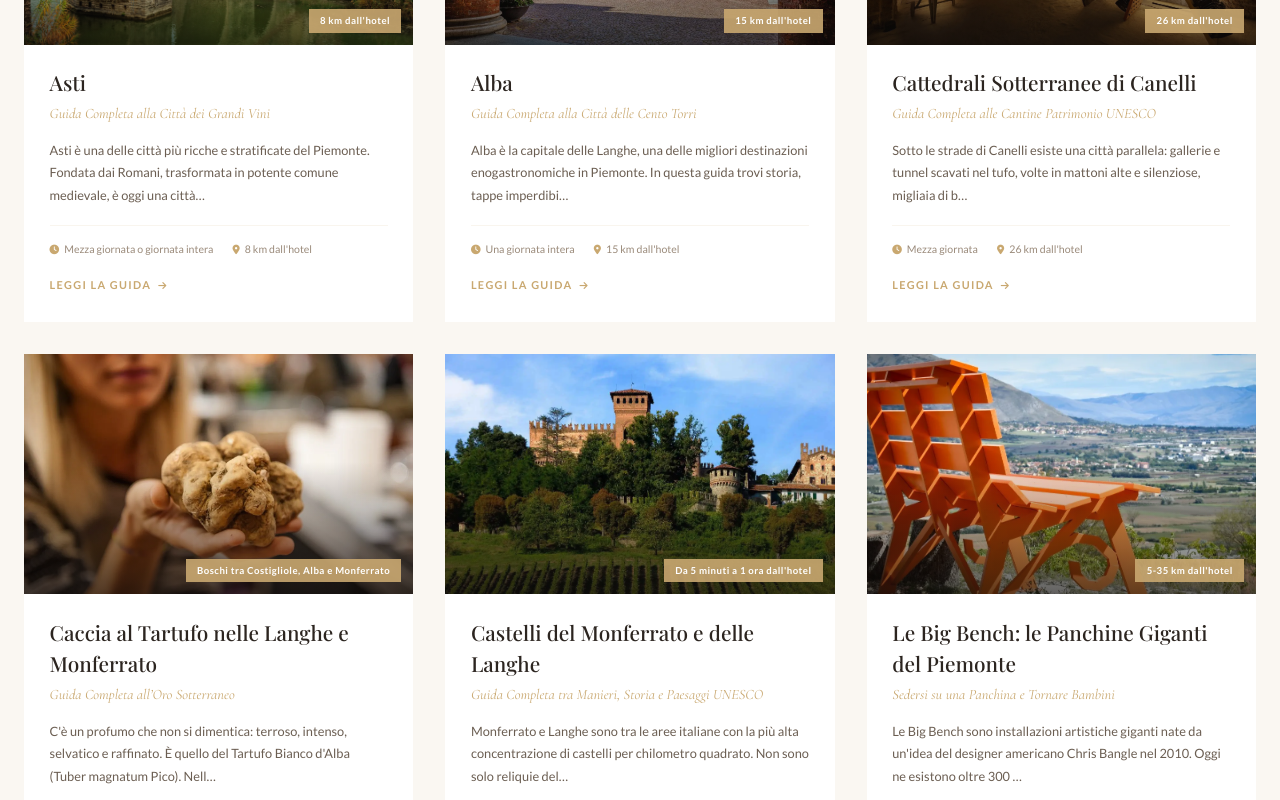
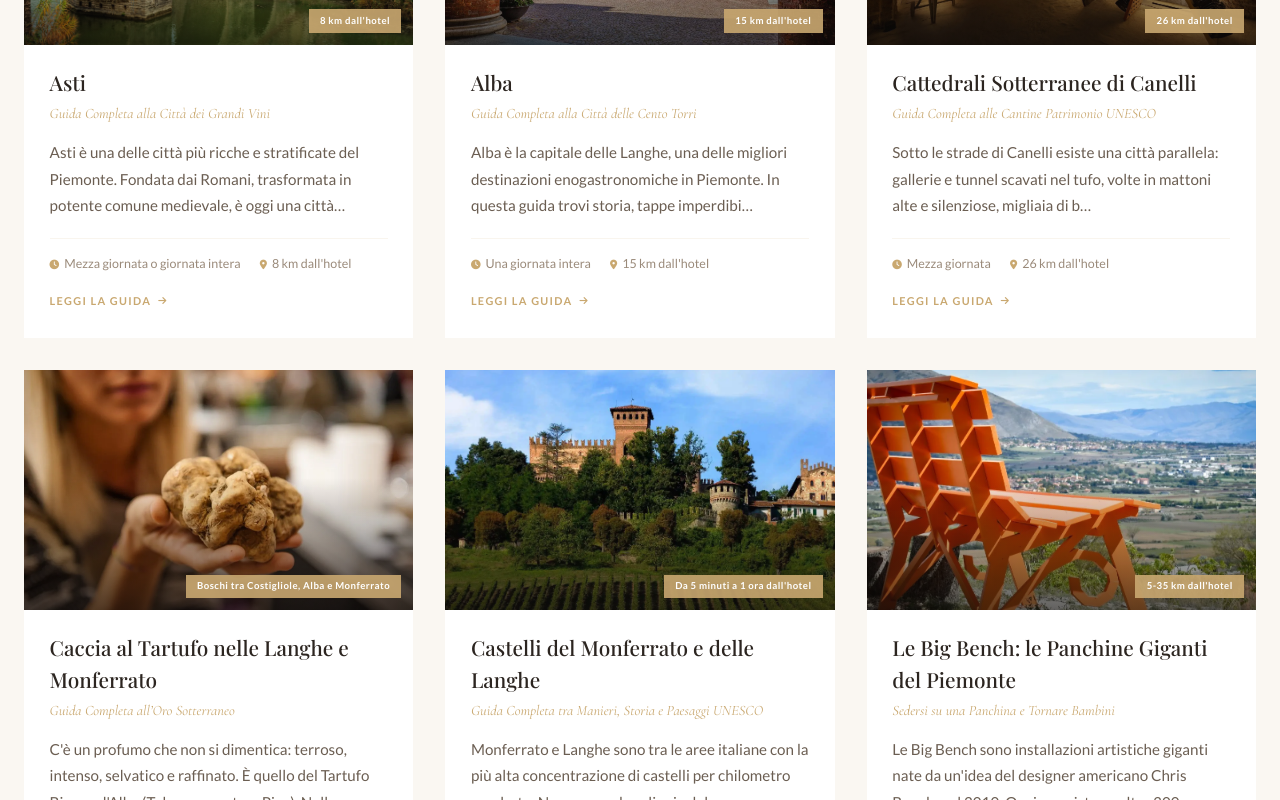
Before and after one commit to tave1013/hotel-langhe-monferrato, a Next.js app: page /territorio in a window 1280 px wide. Shown: the part 1160-1960 px from the top of the page. Built offline with nearby package versions, Linux system fonts and the light colour scheme; a web font is replaced by a local one.

Commit message:
style: aumenta font size card territory guides per migliore leggibilità

```diff
--- a/app/territorio/page.js
+++ b/app/territorio/page.js
@@ -119,17 +119,17 @@ export default function TerritorioPage() {
                     <p style={{ fontFamily: 'Cormorant Garamond, serif', fontSize: '0.9rem', color: '#C9A870', fontStyle: 'italic', marginBottom: '0.9rem' }}>
                       {g.sottotitolo}
                     </p>
-                    <p style={{ fontFamily: 'Lato', fontSize: '0.8rem', color: '#6B5E52', lineHeight: 1.75, marginBottom: '1.2rem', flexGrow: 1 }}>
+                    <p style={{ fontFamily: 'Lato', fontSize: '0.95rem', color: '#6B5E52', lineHeight: 1.75, marginBottom: '1.2rem', flexGrow: 1 }}>
                       {g.descrizioneBreve.slice(0, 140)}…
                     </p>
 
                     {/* Meta info */}
                     <div style={{ display: 'flex', gap: '1.2rem', paddingTop: '1rem', borderTop: '1px solid rgba(201,168,112,0.12)', marginBottom: '1.2rem' }}>
-                      <span style={{ fontFamily: 'Lato', fontSize: '0.66rem', color: '#9A8A7A', display: 'flex', alignItems: 'center', gap: 5 }}>
+                      <span style={{ fontFamily: 'Lato', fontSize: '0.78rem', color: '#9A8A7A', display: 'flex', alignItems: 'center', gap: 5 }}>
                         <i className="fa fa-clock" style={{ color: '#C9A870', fontSize: '0.6rem' }}></i>
                         {g.tempoVisita}
                       </span>
-                      <span style={{ fontFamily: 'Lato', fontSize: '0.66rem', color: '#9A8A7A', display: 'flex', alignItems: 'center', gap: 5 }}>
+                      <span style={{ fontFamily: 'Lato', fontSize: '0.78rem', color: '#9A8A7A', display: 'flex', alignItems: 'center', gap: 5 }}>
                         <i className="fa fa-map-marker-alt" style={{ color: '#C9A870', fontSize: '0.6rem' }}></i>
                         {g.distanzaDallHotel}
                       </span>
--- a/components/TerritoryGuides.js
+++ b/components/TerritoryGuides.js
@@ -93,7 +93,7 @@ export default function TerritoryGuides() {
                 <p
                   style={{
                     fontFamily: 'Lato',
-                    fontSize: '0.95rem',
+                    fontSize: '1.05rem',
                     color: '#6B5E52',
                     lineHeight: 1.75,
                     marginBottom: '1.4rem',
@@ -105,11 +105,11 @@ export default function TerritoryGuides() {
 
                 {/* Info */}
                 <div className="flex items-center justify-between mb-4">
-                  <div style={{ fontFamily: 'Lato', fontSize: '0.7rem', color: '#9A8A7A' }}>
+                  <div style={{ fontFamily: 'Lato', fontSize: '0.8rem', color: '#9A8A7A' }}>
                     <i className="fa fa-clock" style={{ marginRight: 6, color: '#C9A870' }}></i>
                     {item.tempoVisita}
                   </div>
-                  <div style={{ fontFamily: 'Lato', fontSize: '0.7rem', color: '#9A8A7A' }}>
+                  <div style={{ fontFamily: 'Lato', fontSize: '0.8rem', color: '#9A8A7A' }}>
                     <i className={`fa ${item.categoryIcon}`} style={{ marginRight: 6, color: '#C9A870' }}></i>
                     {item.categoria}
                   </div>
```
